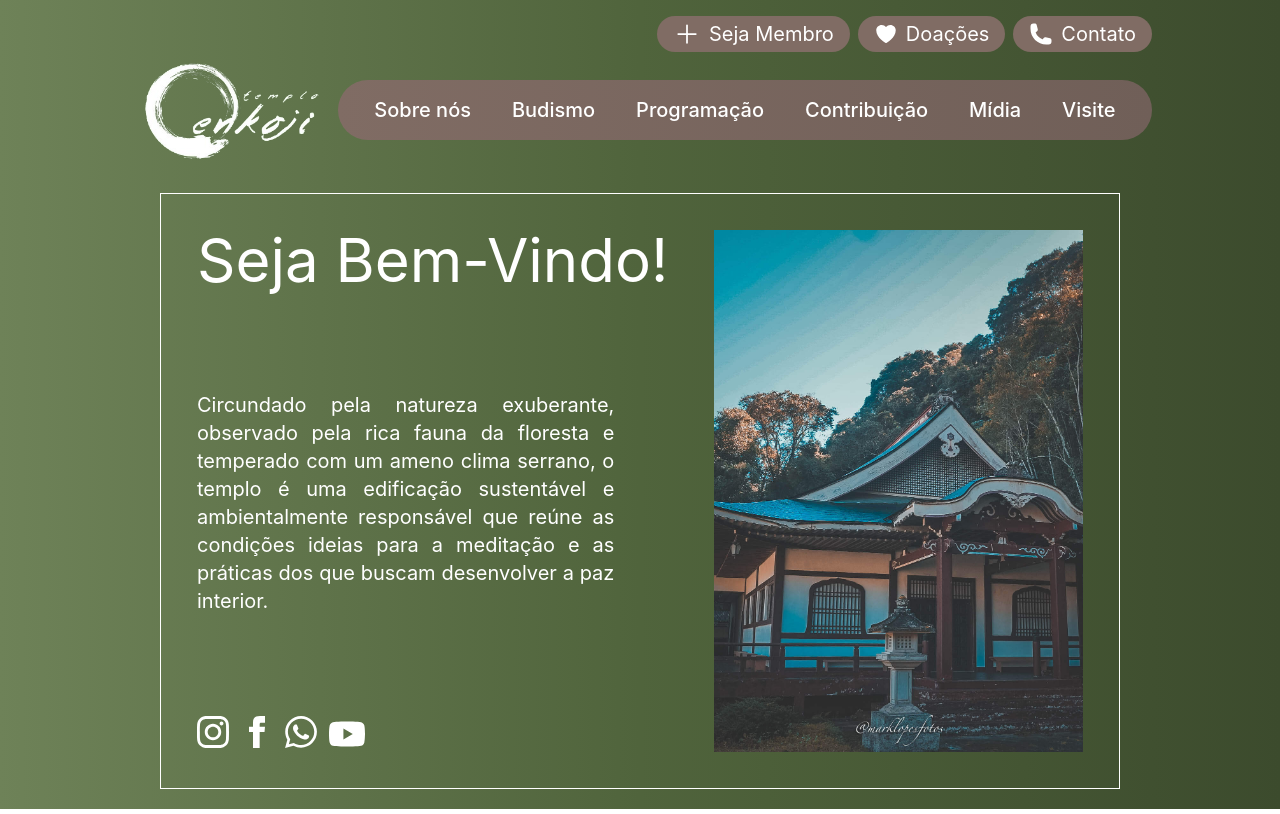
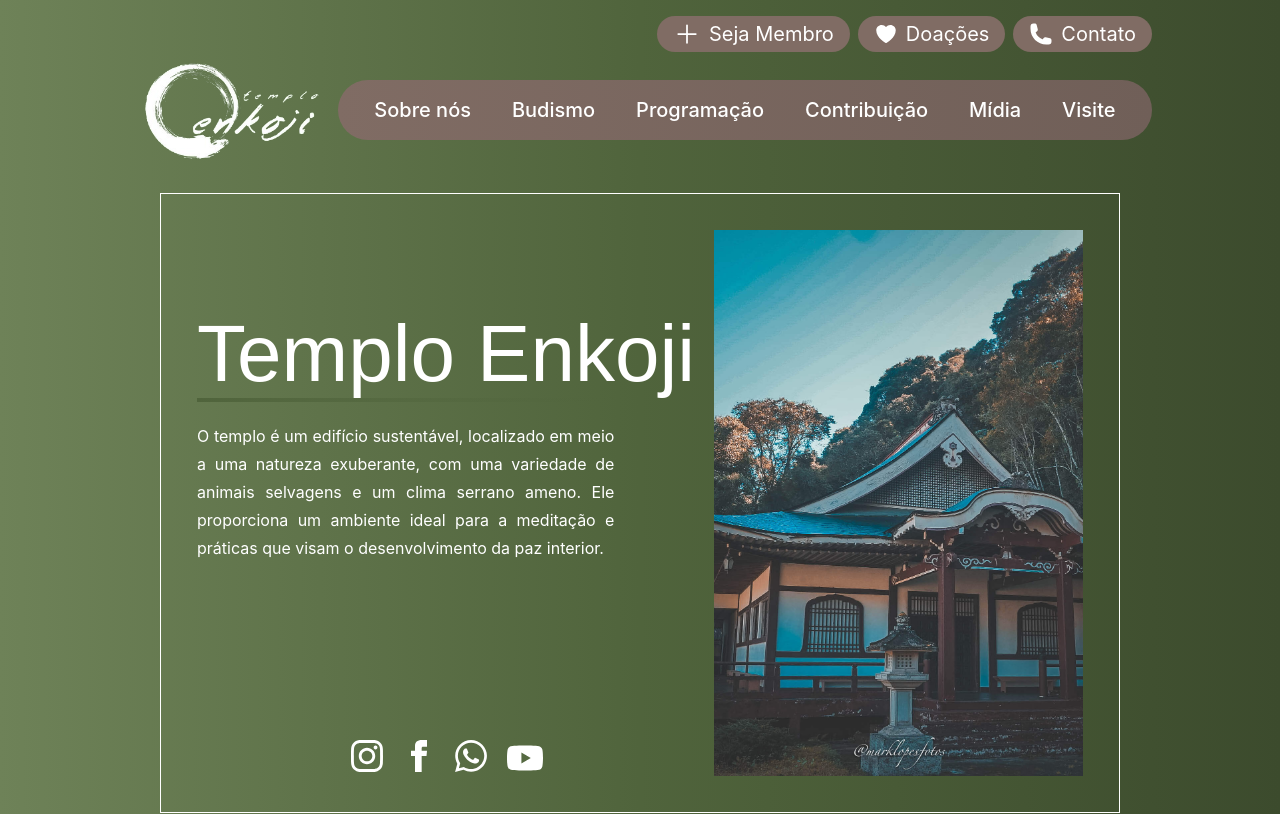
Before and after one commit to Igorcbraz/Enkoji, a React (Create React App) app: page / in a window 1280 px wide. Shown: the top 814 px of the page. Built offline with nearby package versions, Linux system fonts and the light colour scheme.

Commit message:
:new: FEAT: Change first section font

```diff
--- a/src/global.css
+++ b/src/global.css
@@ -9,3 +9,4 @@
 }
 
 @import url('https://fonts.googleapis.com/css2?family=Inter:wght@100;300;400;500;600;700&display=swap');
+@import url('https://fonts.googleapis.com/css2?family=Kaushan+Script&display=swap');
--- a/src/pages/Home.jsx
+++ b/src/pages/Home.jsx
@@ -45,17 +45,20 @@ export const Home = () => {
   return (
     <>
       <Navbar/>
-      <section className='flex justify-center pb-5 pt-28 bg-gradient-to-r h-[77vh] from-primary-400 via-primary-500 to-primary-700 md:pt-0'>
+      <section className='flex justify-center pb-5 pt-28 bg-gradient-to-r h-fit md:h-[80vh] from-primary-400 via-primary-500 to-primary-700 md:pt-0'>
         <div className='flex justify-between flex-wrap-reverse md:flex-nowrap gap-4 w-11/12 md:w-3/4 border border-white text-white p-9'>
-          <div className='flex flex-col justify-between gap-5 md:gap-0'>
-            <h1 className='text-4xl md:text-6xl'>
-              Seja Bem-Vindo!
-            </h1>
-            <p className='text-md text-justify w-full md:w-5/6 md:text-xl'>
-              Circundado pela natureza exuberante, observado pela rica fauna da floresta  e temperado com um ameno clima serrano, o templo é uma edificação sustentável e ambientalmente responsável que reúne as condições ideias para a meditação e as práticas dos que buscam desenvolver a paz interior.
-            </p>
-            <span className='flex gap-3'>
-              <a href={Links.socialMedia.instagram} target='_blank' rel='noreferrer' className='transition hover:brightness-[0.85]'>
+          <div className='flex flex-col justify-between items-center gap-5 md:gap-0'>
+            <span className='md:mt-16'>
+              <h1 className='text-[2.7rem] md:text-[5rem] font-script'>
+                Templo Enkoji
+              </h1>
+              <hr className='w-full md:w-[85%] bg-gradient-to-r from-primary-500 to-primary-450 h-1 border-0 mt-[-0.5rem] md:mt-[-1rem] mb-3 md:mb-5'/>
+              <p className='text-sm md:text-base text-justify w-full leading-6 md:leading-7 md:w-5/6'>
+                O templo é um edifício sustentável, localizado em meio a uma natureza exuberante, com uma variedade de animais selvagens e um clima serrano ameno. Ele proporciona um ambiente ideal para a meditação e práticas que visam o desenvolvimento da paz interior.
+              </p>
+            </span>
+            <span className='flex justify-self-end gap-5'>
+              <a href={Links.socialMedia.instagram} target='_blank' rel='noreferrer' className='transition hover:bg-white hover:brightness-[0.85]'>
                 <img src={Instagram} alt='Logo Instagram' className='w-6 h-6 md:w-8 md:h-8'/>
               </a>
               <a href={Links.socialMedia.facebook} target='_blank' rel='noreferrer' className='transition hover:brightness-[0.85]'>
@@ -176,7 +179,7 @@ export const Home = () => {
       <section className='flex flex-col justify-center items-center gap-10 my-7'>
         <div className='flex justify-between flex-wrap gap-5 w-3/4 md:flex-nowrap'>
           <img
-            className='w-1/4'
+            className='w-80 h-80'
             src={Person1}
             alt='Foto monge ohata'
           />
@@ -201,14 +204,14 @@ export const Home = () => {
             </p>
           </span>
           <img
-            className='w-full h-80'
+            className='w-80 h-80'
             src={Person2}
             alt='Foto monge Marcos Lopes'
           />
         </div>
         <div className='flex justify-between flex-wrap gap-5 w-3/4 md:flex-nowrap'>
           <img
-            className='w-full h-[21rem]'
+            className='w-80 h-80'
             src={Person3}
             alt='Foto Monge Luiz'
           />
@@ -276,7 +279,9 @@ export const Home = () => {
               </a>
             </div>
             <div className='flex flex-col gap-5'>
-              <h4 className='text-3xl font-bold uppercase'>Conte a sua vivência no Templo Enkoji</h4>
+              <h4 className='text-3xl font-bold uppercase'>
+                Conte a sua vivência <br/> no Templo Enkoji
+              </h4>
               <a href={Links.socialMedia.maps} target='_blank' rel='noreferrer' className='w-full'>
                 <button className='text-primary-500 bg-white px-4 py-2 rounded-full text-xl font-medium w-full transition hover:bg-transparent hover:text-white border-2 border-white'>
                   Conte Sua Experiência
--- a/tailwind.config.js
+++ b/tailwind.config.js
@@ -31,7 +31,8 @@ module.exports = {
         }
       },
       fontFamily: {
-        sans: ['Inter', 'sans-serif'],
+        sans: ['Inter' ,'sans-serif'],
+        script: ['Kaushan Script' ,'sans-serif'],
       },
       backgroundImage: {
         'history': "url('/src/assets/images/background.png')",
```
